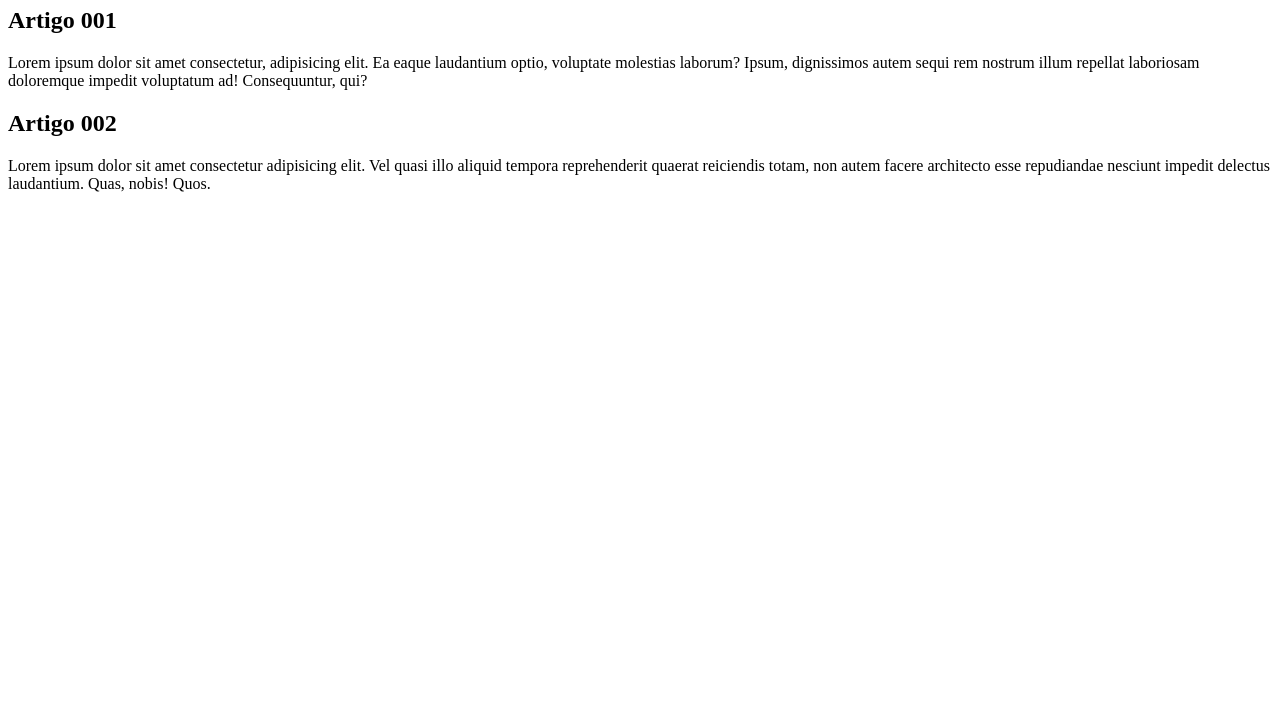
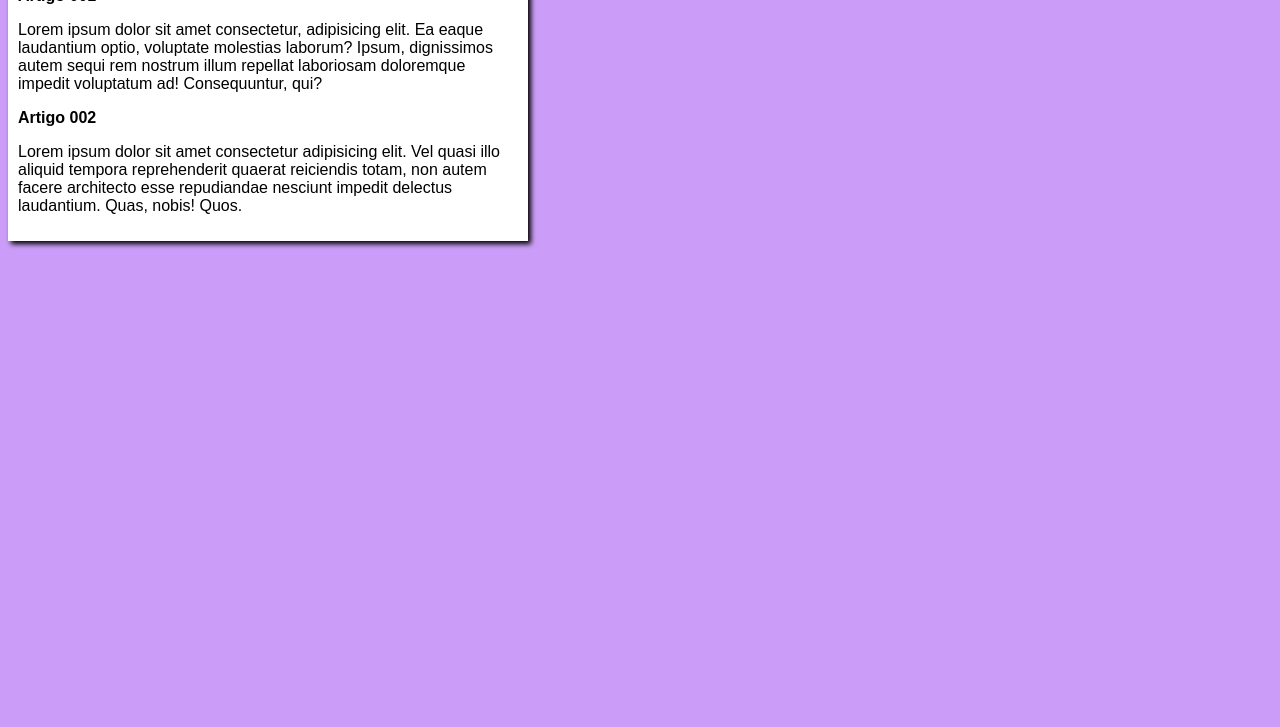
Before and after one commit to Jonas-Edu/projeto-site, a plain HTML site: page index.html in a window 1280 px wide. Shown: the part 73-800 px from the top of the page. Drawn offline with Linux system fonts and the light colour scheme.

Commit message:
inicie o design

```diff
--- /dev/null
+++ b/estilos/style.css
@@ -0,0 +1,17 @@
+* {
+    font-family: Arial, Helvetica, sans-serif;
+    font-size: 16px;
+}
+
+body {
+    background-color: rgb(204, 157,248);
+
+}
+
+main {
+    background-color: white;
+    width: 500px;
+    padding: 10px;
+    box-shadow: 3px 3px 5px rgba(0, 0, 0.479);
+
+}
--- a/index.html
+++ b/index.html
@@ -4,6 +4,7 @@
     <meta charset="UTF-8">
     <meta name="viewport" content="width=device-width, initial-scale=1.0">
     <title>Título do Site</title>
+    <link rel="stylesheet" href="estilos/style.css">
 </head>
 <body>
 
```
